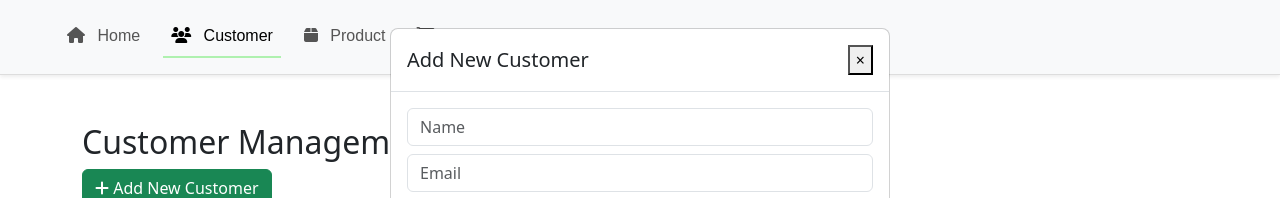
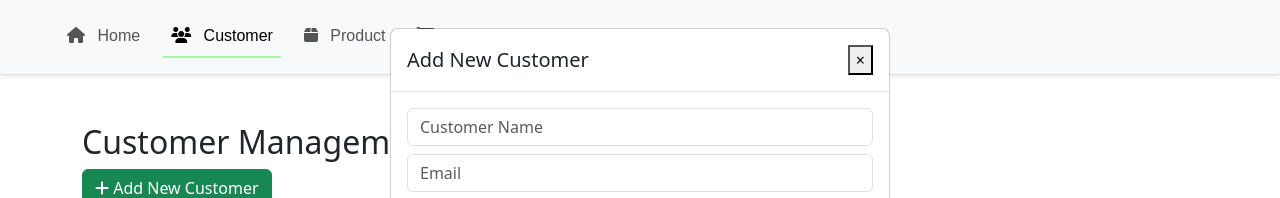
Before and after one commit to shyshasy/commercial-management-app, a Vue app: page /customers in a window 1280 px wide. Both pictures are taken after a click on the button "Add New Customer". Shown: the top 198 px of the page. Built offline with nearby package versions, Linux system fonts and the light colour scheme.

Commit message:
test: Validate all code functionality through comprehensive testing

```diff
--- a/src/components/Customer.vue
+++ b/src/components/Customer.vue
@@ -50,7 +50,7 @@
             </button>
           </div>
           <div class="modal-body">
-            <input v-model="newCustomer.name" class="form-control mb-2" placeholder="Name">
+            <input v-model="newCustomer.name" class="form-control mb-2" placeholder="Customer Name">
             <input v-model="newCustomer.email" class="form-control mb-2" placeholder="Email">
             <input v-model="newCustomer.phone" class="form-control mb-2" placeholder="Phone">
             <input v-model="newCustomer.address" class="form-control mb-2" placeholder="Address">
--- a/src/route/index.js
+++ b/src/route/index.js
@@ -5,8 +5,6 @@ import Product from '../components/Product.vue'
 import Order from '../components/Order.vue'
 import OrderDetail from '../components/OrderDetail.vue'
 import OrdersList from '../components/OrderList.vue'
-// import EditOrder from '@/view/EditOrder.vue';
-// import ViewOrder from '@/views/ViewOrder.vue';
 import EditOrder from '../components/EditOrder.vue'
 import ViewOrder from '../components/ViewOrder.vue'
 
```
